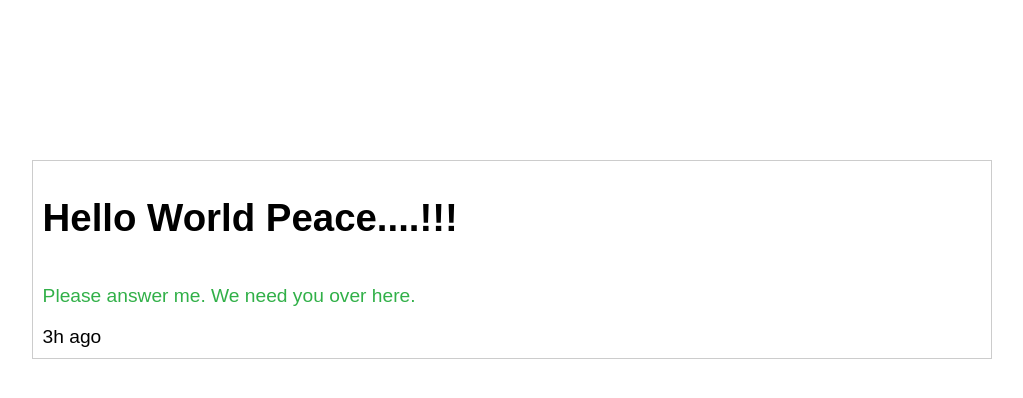
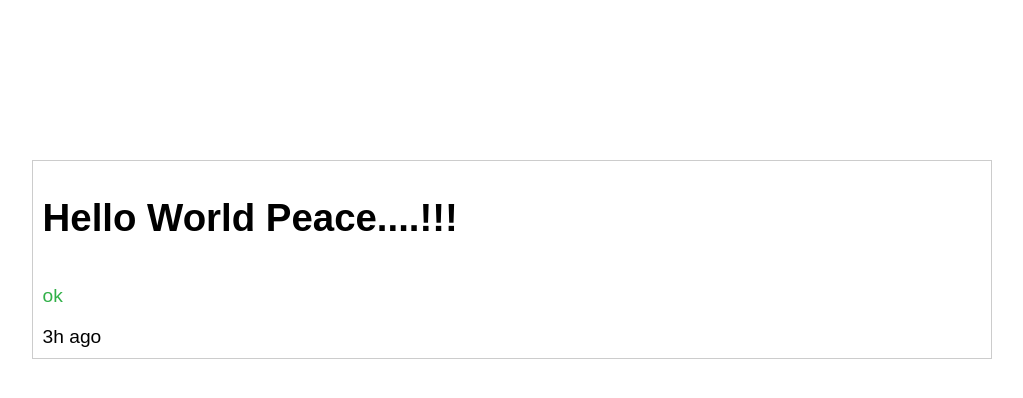
Before and after one commit to F3PiX/2-hello-react, a React (Create React App) app: page / in a window 1280 px wide. Shown: the top 398 px of the page, without its empty margins (128-1151 px from the left). Built offline with nearby package versions, Linux system fonts and the light colour scheme.

Commit message:
use props to pass one message out of an array

```diff
--- a/src/index.js
+++ b/src/index.js
@@ -1,14 +1,15 @@
 import React from "react";
 import ReactDOM from "react-dom";
 import "./index.css";
+
+const messages = ["ok", "boo", ":wave:"];
 
 class HelloWorld extends React.Component {
   render() {
     return (
       <div className="shoutContainer">
         <Shout />
-        <Talk message="Please answer me. We need you over here."/>
-        {/*<Talk message={this.props.messages[1]}/>*/}
+        <Talk messages={messages}/>
         <Time />
         <LikeButton />
       </div>)
@@ -21,7 +22,7 @@ function Shout () {
 
 function Talk(props) {
   return <div>
-    <p style={{color: "#31b048"}}>{props.message}</p>
+    <p style={{color: "#31b048"}}>{messages[0]}</p>
   </div>
 }
 
```
